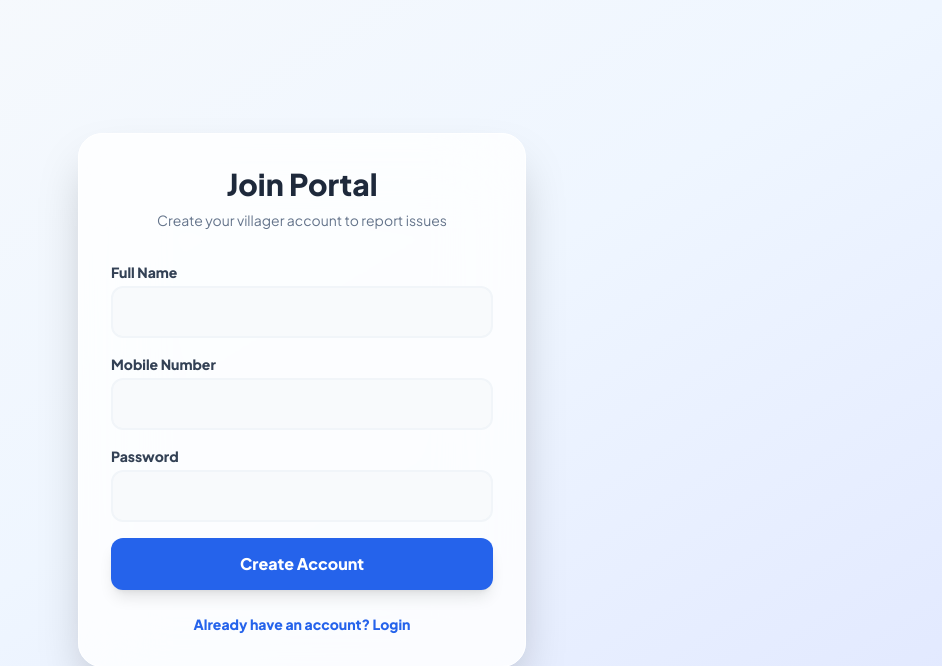
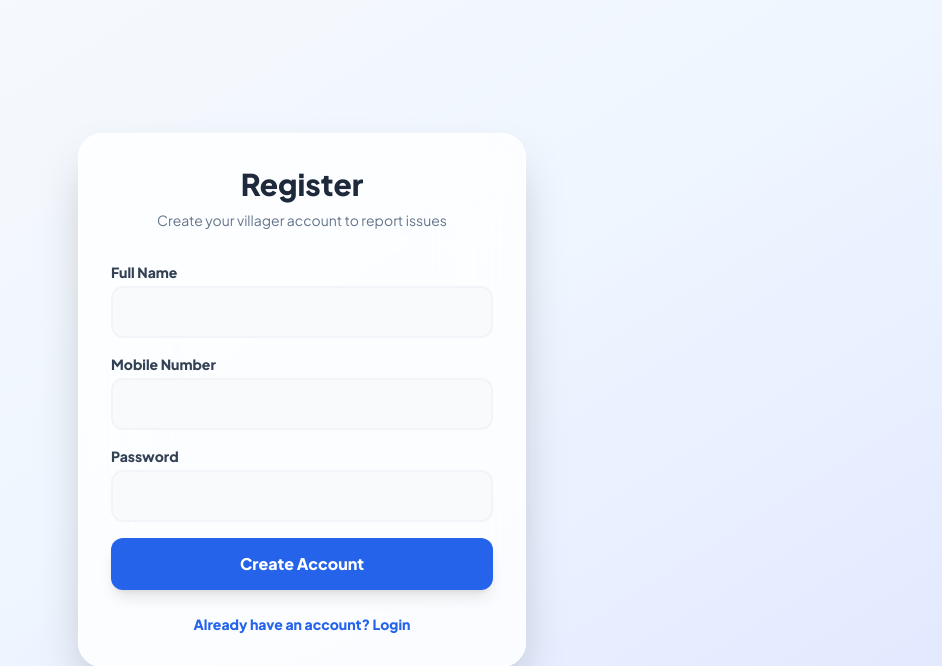
Before and after one commit to sushil2438/Gram-Panchayat-Portal, a Flask app: page /register in a window 1280 px wide. Shown: the top 666 px of the page, without its empty margins (338-1280 px from the left). Run offline with Flask 3, Linux system fonts and the light colour scheme; some libraries are stand-ins or nearby versions.

Commit message:
Update register.html

```diff
--- a/templates/register.html
+++ b/templates/register.html
@@ -9,7 +9,7 @@
 <body class="bg-gradient-to-br from-slate-50 via-blue-50 to-indigo-100 min-h-screen flex items-center justify-center p-4">
     <div class="bg-white/80 backdrop-blur-2xl p-8 rounded-3xl shadow-2xl w-full max-w-md border border-white">
         <div class="text-center mb-8">
-            <h2 class="text-3xl font-extrabold text-slate-800">Join Portal</h2>
+            <h2 class="text-3xl font-extrabold text-slate-800">Register</h2>
             <p class="text-sm text-slate-500 mt-2">Create your villager account to report issues</p>
         </div>
         <form action="/register" method="POST" class="space-y-4">
```
